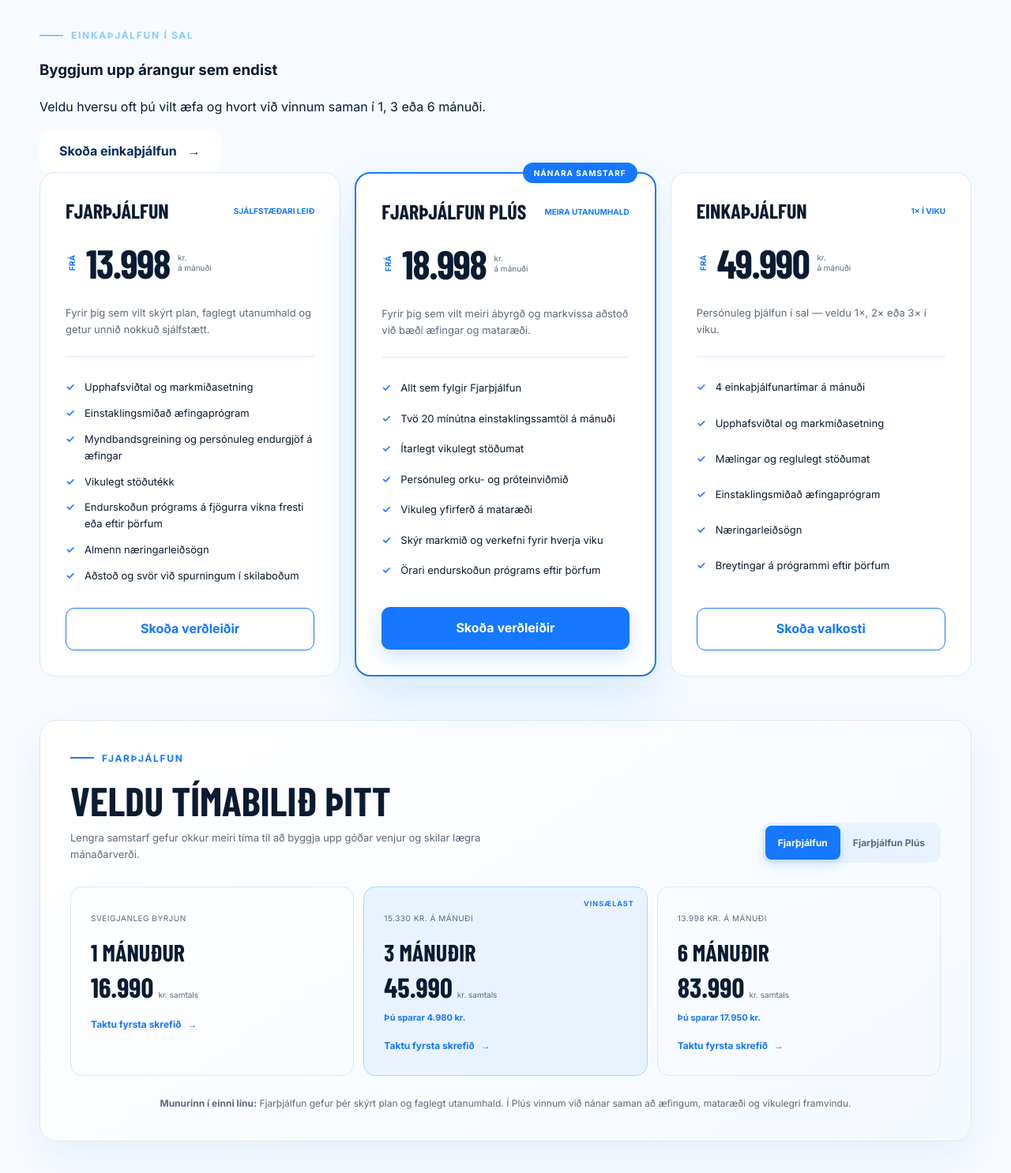
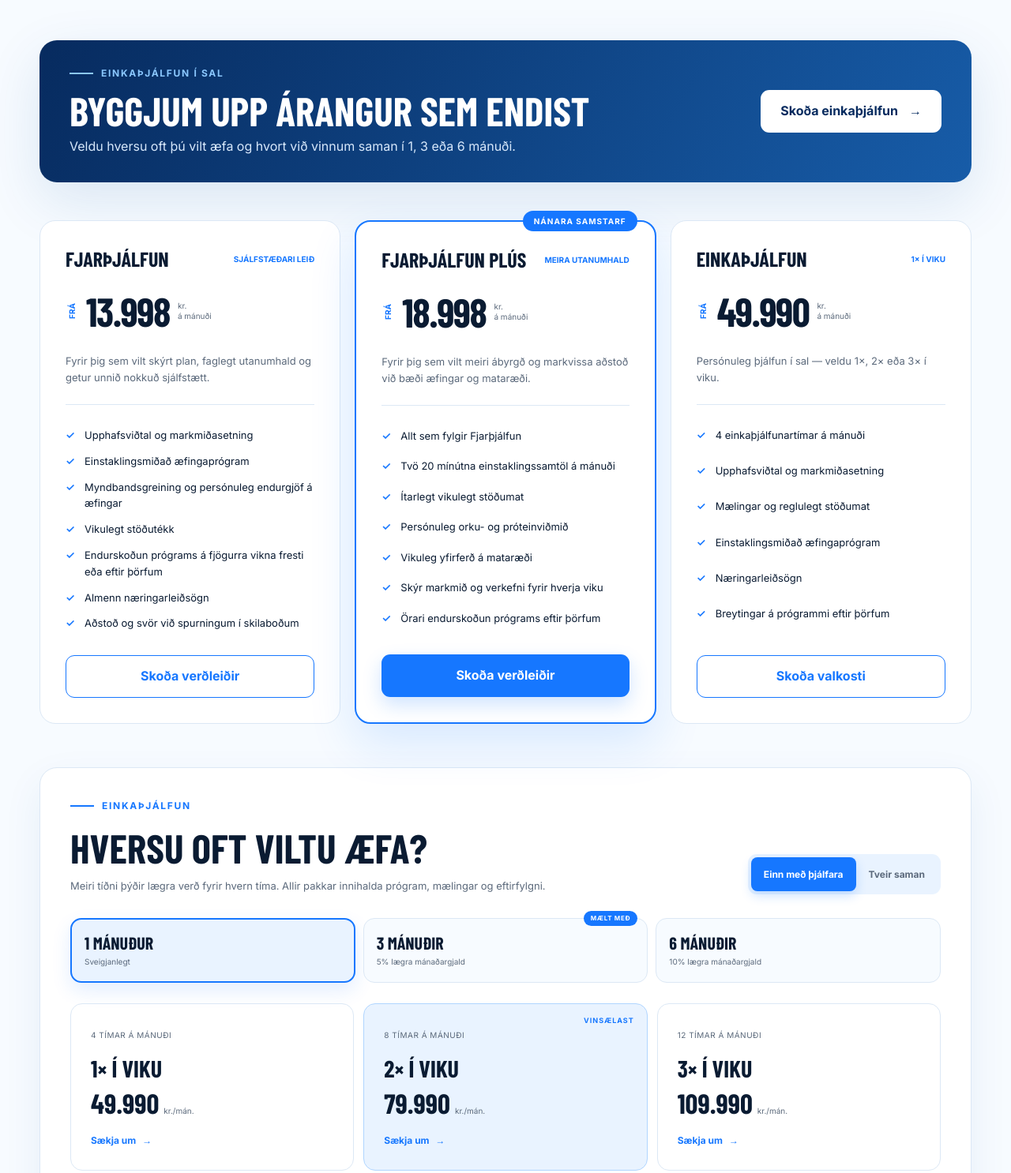
Before and after one commit to starnarpt/einkathjalfun, a website: page index.html in a window 1280 px wide. Shown: the part 2885-4371 px from the top of the page at 79% size. Drawn offline with nearby package versions, Linux system fonts and the light colour scheme; a web font is replaced by a local one.

Commit message:
Emphasize personal training commitment options

```diff
--- a/styles.css
+++ b/styles.css
@@ -109,6 +109,18 @@ h1 em, h2 em { color: var(--blue); font-style: normal; }
 
 .pricing-section { background: var(--off-white); max-width: none; width: 100%; padding-inline: max(24px, calc((100vw - 1180px)/2)); }
 .pricing-grid { display: grid; grid-template-columns: repeat(3, 1fr); gap: 18px; align-items: stretch; }
+.pricing-section { display: flex; flex-direction: column; }
+.pricing-section > .section-heading { order: 0; }
+.inperson-highlight { order: 1; margin-bottom: 48px; padding: 32px 38px; display: flex; align-items: center; justify-content: space-between; gap: 35px; background: linear-gradient(120deg, var(--blue-deep), #175ca8); color: white; border-radius: 22px; box-shadow: var(--shadow); }
+.inperson-highlight h3 { margin: 0 0 8px; font: 800 clamp(36px,4vw,54px)/1 var(--display); text-transform: uppercase; }
+.inperson-highlight p { margin: 0; color: #d7e8fb; }
+.inperson-highlight .eyebrow { margin-bottom: 12px; color: var(--sky); }
+.inperson-highlight .eyebrow span { background: var(--sky); }
+.pricing-grid { order: 2; }
+#einka-val { order: 3; }
+#fjar-val { order: 4; }
+.single-session { order: 5; }
+.pricing-note { order: 6; }
 .price-card { background: white; padding: 32px; border: 1px solid var(--line); border-radius: 20px; position: relative; display: flex; flex-direction: column; }
 .price-card.popular { border: 2px solid var(--blue); box-shadow: 0 24px 60px rgba(22,119,255,.14); transform: translateY(-12px); }
 .popular-label { position: absolute; top: -14px; right: 22px; padding: 5px 14px; background: var(--blue); color: white; border-radius: 999px; font-size: 10px; font-weight: 800; letter-spacing: 1px; text-transform: uppercase; }
@@ -129,6 +141,14 @@ h1 em, h2 em { color: var(--blue); font-style: normal; }
 .training-options { margin-top: 55px; padding: 38px; background: white; border: 1px solid var(--line); border-radius: 22px; box-shadow: 0 18px 50px rgba(18,85,160,.07); scroll-margin-top: 110px; }
 .online-options { background: linear-gradient(145deg, #fff 0%, #f4f9ff 100%); }
 .saving { display: block; margin-top: 10px; color: var(--blue); font-size: 11px; font-style: normal; font-weight: 800; }
+.commitment-picker { margin: 0 0 26px; display: grid; grid-template-columns: repeat(3,1fr); gap: 10px; }
+.commitment-button { min-height: 82px; position: relative; padding: 16px; border: 1px solid var(--line); border-radius: 14px; background: #f7fbff; color: var(--ink); cursor: pointer; text-align: left; }
+.commitment-button strong, .commitment-button span { display: block; }
+.commitment-button strong { font: 700 22px var(--display); text-transform: uppercase; }
+.commitment-button span { margin-top: 3px; color: var(--muted); font-size: 10px; }
+.commitment-button b { position: absolute; top: -10px; right: 12px; padding: 3px 9px; border-radius: 999px; background: var(--blue); color: white; font-size: 8px; letter-spacing: .7px; text-transform: uppercase; }
+.commitment-button.active { border: 2px solid var(--blue); background: var(--blue-soft); box-shadow: 0 10px 25px rgba(22,119,255,.12); }
+.commitment-note { margin: 20px 0 0; padding: 13px 16px; border-radius: 10px; background: #f1f7fd; color: var(--muted); font-size: 11px; }
 .single-session { margin-top: 24px; padding: 30px 34px; display: grid; grid-template-columns: 1.35fr auto 1fr; gap: 32px; align-items: center; background: var(--blue-deep); color: white; border-radius: 22px; box-shadow: var(--shadow); }
 .single-session h3 { margin: 0 0 8px; font: 800 clamp(32px,4vw,48px)/1 var(--display); text-transform: uppercase; }
 .single-session p { margin: 0; color: #d7e8fb; font-size: 13px; }
@@ -204,6 +224,7 @@ footer { padding: 45px 0; background: #061d3b; color: white; }
   .service-grid, .pricing-grid { grid-template-columns: 1fr; max-width: 620px; margin-inline: auto; }
   .training-options-head { align-items: start; flex-direction: column; }
   .price-card.popular { transform: none; }
+  .inperson-highlight { flex-direction: column; align-items: flex-start; }
   .single-session { grid-template-columns: 1fr; text-align: left; }
   .single-session-price { text-align: left; }
   .about-grid { grid-template-columns: 1fr; gap: 50px; }
@@ -240,6 +261,7 @@ footer { padding: 45px 0; background: #061d3b; color: white; }
   .about-badge strong { font-size: 28px; }
   .price strong { font-size: 43px; }
   .training-options { padding: 26px 18px; }
+  .commitment-picker { grid-template-columns: 1fr; }
   .training-tabs { width: 100%; }
   .training-tab { flex: 1; padding-inline: 8px; }
   .frequency-grid { grid-template-columns: 1fr; }
```
